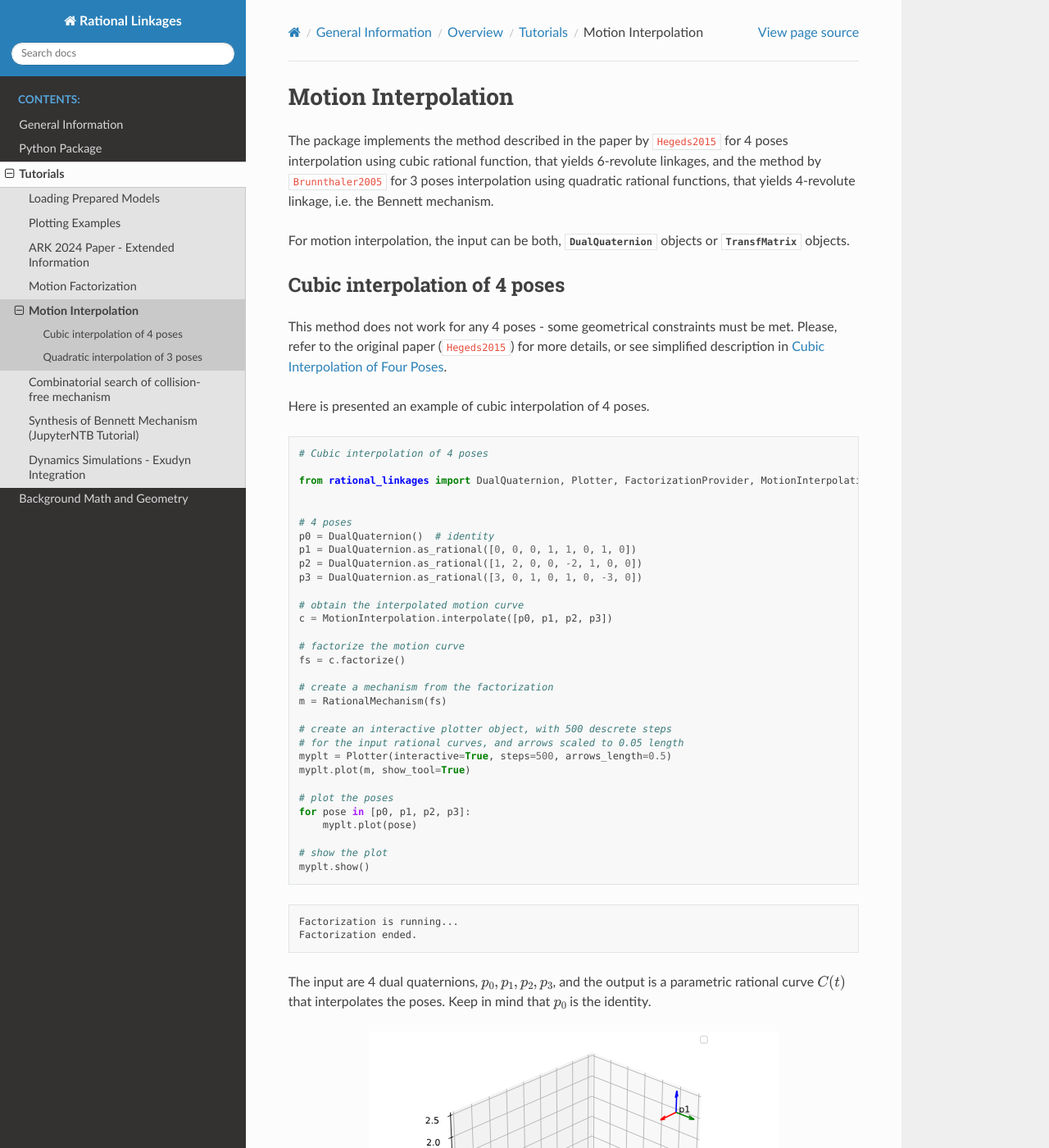
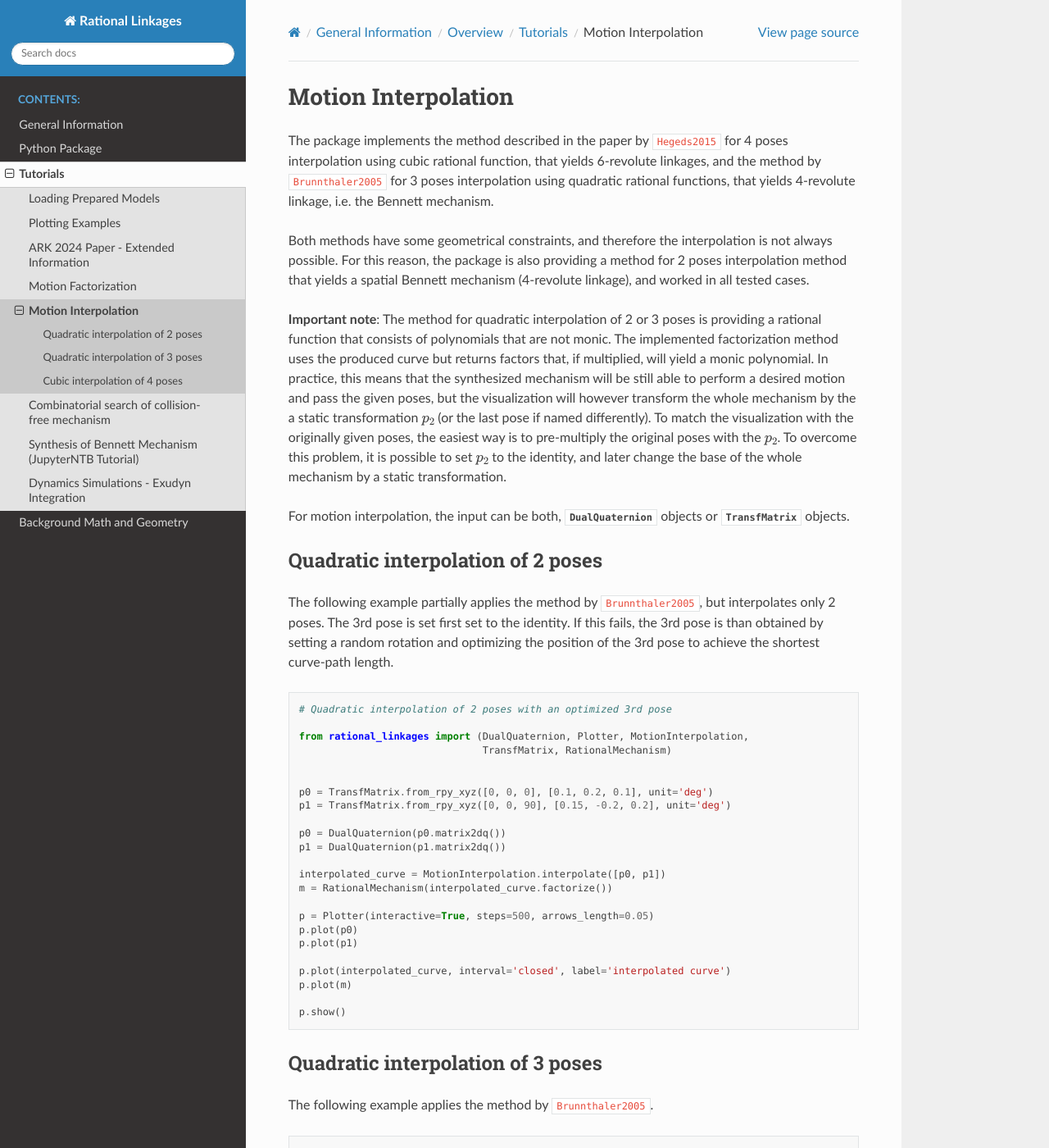
Before and after one commit to hucik14/rational-linkages, a Sphinx documentation site: the page built from docs/source/tutorials/motion_interp.rst, in a window 1280 px wide and 1400 px high. Shown: the whole window at 82% size. Built offline with Sphinx 7.4.7 and the Read the Docs theme 2.0.0, drawn with Linux system fonts in a browser that asks for light colours; cross-references to code outside the pages are shown as plain code; some of the changed text lies outside the part shown.

Commit message:
docs, methods optimization

```diff
--- a/docs/source/tutorials/motion_interp.rst
+++ b/docs/source/tutorials/motion_interp.rst
@@ -9,8 +9,93 @@ for 4 poses interpolation using cubic rational function, that yields
 3 poses interpolation using quadratic rational functions, that yields 4-revolute
 linkage, i.e. the Bennett mechanism.
 
+Both methods have some geometrical constraints, and therefore the interpolation is not
+always possible. For this reason, the package is also providing a method for 2 poses
+interpolation method that yields a spatial Bennett mechanism (4-revolute linkage),
+and worked in all tested cases.
+
+**Important note**: The method for quadratic interpolation of 2 or 3 poses is providing
+a rational function that consists
+of polynomials that are not monic. The implemented factorization method uses
+the produced curve but returns factors that, if multiplied, will yield a monic
+polynomial.
+In practice, this means that the synthesized mechanism will be still able to perform a
+desired motion and pass the given poses, but the visualization will however transform
+the whole mechanism by the a static transformation :math:`p_2` (or the last pose if
+named differently). To match the visualization with the originally given poses, the
+easiest way is to pre-multiply the original poses with the :math:`p_2`. To overcome
+this problem, it is possible to set :math:`p_2` to the identity,
+and later change the base of the whole mechanism by a static transformation.
+
 For motion interpolation, the input can be both, :class:`.DualQuaternion` objects
 or :class:`.TransfMatrix` objects.
+
+Quadratic interpolation of 2 poses
+----------------------------------
+
+The following example partially applies the method by :footcite:t:`Brunnthaler2005`,
+but interpolates only 2 poses. The 3rd pose is set first set to the identity. If this
+fails, the 3rd pose is than obtained by setting a random rotation and optimizing the
+position of the 3rd pose to achieve the shortest curve-path length.
+
+.. testcode::
+
+    # Quadratic interpolation of 2 poses with an optimized 3rd pose
+
+    from rational_linkages import (DualQuaternion, Plotter, MotionInterpolation,
+                                   TransfMatrix, RationalMechanism)
+
+
+    p0 = TransfMatrix.from_rpy_xyz([0, 0, 0], [0.1, 0.2, 0.1], unit='deg')
+    p1 = TransfMatrix.from_rpy_xyz([0, 0, 90], [0.15, -0.2, 0.2], unit='deg')
+
+    p0 = DualQuaternion(p0.matrix2dq())
+    p1 = DualQuaternion(p1.matrix2dq())
+
+    interpolated_curve = MotionInterpolation.interpolate([p0, p1])
+    m = RationalMechanism(interpolated_curve.factorize())
+
+    p = Plotter(interactive=True, steps=500, arrows_length=0.05)
+    p.plot(p0)
+    p.plot(p1)
+
+    p.plot(interpolated_curve, interval='closed', label='interpolated curve')
+    p.plot(m)
+
+    p.show()
+
+.. testoutput::
+    :hide:
+    :options: +ELLIPSIS
+
+    ...
+
+
+Quadratic interpolation of 3 poses
+----------------------------------
+
+The following example applies the method by :footcite:t:`Brunnthaler2005`.
+
+
+.. testcode::
+
+    # Quadratic interpolation of 3 poses
+
+    from rational_linkages import DualQuaternion, Plotter, MotionInterpolation
+
+
+    p0 = DualQuaternion([0, 17, -33, -89, 0, -6, 5, -3])
+    p1 = DualQuaternion([0, 84, -21, -287, 0, -30, 3, -9])
+    p2 = DualQuaternion([0, 10, 37, -84, 0, -3, -6, -3])
+
+    c = MotionInterpolation.interpolate([p0, p1, p2])
+
+    plt = Plotter(interactive=False, steps=500, arrows_length=0.05)
+    plt.plot(c, interval='closed')
+
+    for i, pose in enumerate([p0, p1, p2]):
+        plt.plot(pose, label='p{}'.format(i+1))
+    plt.show()
 
 Cubic interpolation of 4 poses
 ------------------------------
@@ -106,43 +191,6 @@ The curve is then factorized, and the resulting mechanism is plotted.
     6R mechanism whose tool frame (purple link) follows the curve :math:`C(t)`.
 
 
-Quadratic interpolation of 3 poses
-----------------------------------
-
-The following example applies the method by :footcite:t:`Brunnthaler2005`.
-It is important to note that the method is providing a rational function that consists
-of polynomials that are not monic. The implemented factorization method uses
-the produced curve but returns factors that, if multiplied, will yield a monic
-polynomial.
-In practice, this means that the synthesized mechanism will be still able to perform a
-desired motion and pass the given poses, but the visualization will however transform
-the whole mechanism by the a static transformation :math:`p_2` (or the last pose if
-named differently). To match the visualization with the originally given poses, the
-easiest way is to pre-multiply the original poses with the :math:`p_2`.
-
-To overcome this problem, it is possible to set :math:`p_0` again to the identity,
-and change the base of the whole mechanism by a static transformation.
-
-.. testcode::
-
-    # Quadratic interpolation of 3 poses
-
-    from rational_linkages import DualQuaternion, Plotter, MotionInterpolation
-
-
-    p0 = DualQuaternion([0, 17, -33, -89, 0, -6, 5, -3])
-    p1 = DualQuaternion([0, 84, -21, -287, 0, -30, 3, -9])
-    p2 = DualQuaternion([0, 10, 37, -84, 0, -3, -6, -3])
-
-    c = MotionInterpolation.interpolate([p0, p1, p2])
-
-    plt = Plotter(interactive=False, steps=500, arrows_length=0.05)
-    plt.plot(c, interval='closed')
-
-    for i, pose in enumerate([p0, p1, p2]):
-        plt.plot(pose, label='p{}'.format(i+1))
-    plt.show()
-
 **References**
 
 .. footbibliography::
```
Also changed, not shown: 1 other file.
